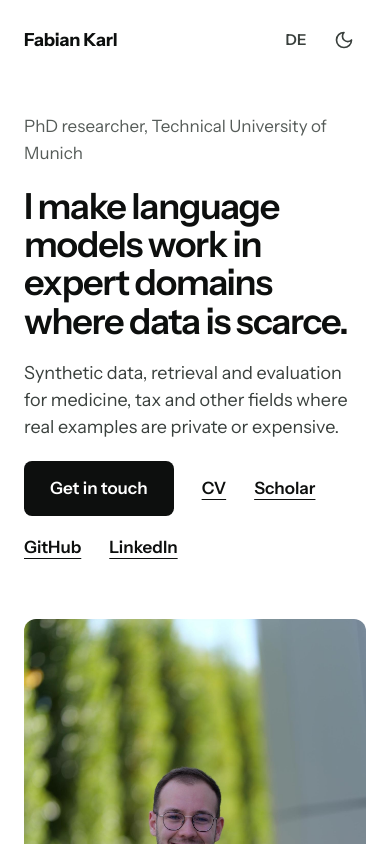
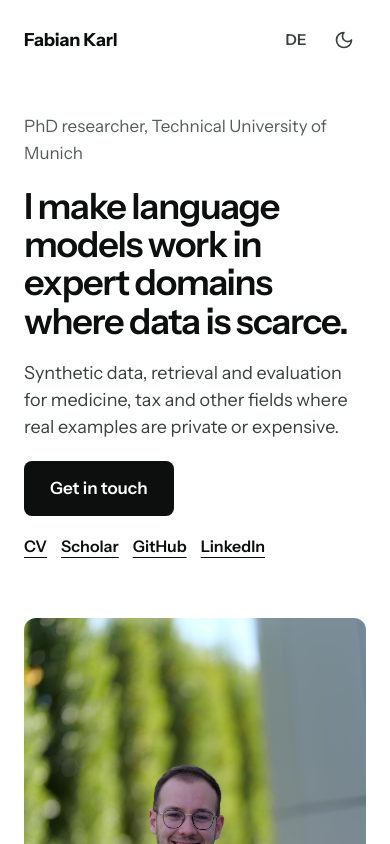
Before and after one commit to FKarl/portfolio-website, a Next.js app: page / in a window 390 px wide. Shown: the top 844 px of the page. Built offline with nearby package versions, Linux system fonts and the light colour scheme; no server answers.

Commit message:
Keep hero profile links on one line
Group the CV and profile links so they wrap together below the button,
tighten their spacing on phones and shorten the German button label.

```diff
--- a/app/globals.css
+++ b/app/globals.css
@@ -94,6 +94,7 @@
 .hero h1 { margin: 0; font-size: clamp(36px, 4.6vw, 60px); font-weight: 600; line-height: 1.06; letter-spacing: -0.035em; }
 .hero-lead { margin: 0; font-size: clamp(18px, 1.7vw, 20px); line-height: 1.5; color: var(--ink-2); max-width: 520px; }
 .hero-links { display: flex; flex-wrap: wrap; gap: 8px 28px; align-items: center; }
+.hero-profiles { display: flex; flex-wrap: wrap; gap: 0 24px; }
 .hero-links .ulink { color: var(--ink); }
 .hero-links .ulink:hover { color: var(--accent); }
 .btn { background: var(--ink); color: var(--bg); font-weight: 600; padding: 14px 26px; border-radius: var(--r-sm); display: inline-block; }
@@ -199,3 +200,7 @@
 .footer-nav a { color: #e4e8e5; padding-block: 10px; }
 .footer-nav a:hover { color: var(--footer-accent); }
 .footer-note { color: #b4bbb7; }
+
+@media (max-width: 480px) {
+  .hero-profiles { gap: 0 14px; font-size: 16px; }
+}
--- a/components/hero.tsx
+++ b/components/hero.tsx
@@ -14,10 +14,12 @@ export function Hero() {
         <p className="hero-lead">{t.hero.lead}</p>
         <div className="hero-links">
           <a className="btn" href={`mailto:${LINKS.email}`}>{t.hero.cta}</a>
-          <a className="ulink" href={LINKS.cv}>{t.hero.cv}</a>
-          <a className="ulink" href={LINKS.scholar} target="_blank" rel="noopener">Scholar</a>
-          <a className="ulink" href={LINKS.github} target="_blank" rel="noopener">GitHub</a>
-          <a className="ulink" href={LINKS.linkedin} target="_blank" rel="noopener">LinkedIn</a>
+          <span className="hero-profiles">
+            <a className="ulink" href={LINKS.cv}>{t.hero.cv}</a>
+            <a className="ulink" href={LINKS.scholar} target="_blank" rel="noopener">Scholar</a>
+            <a className="ulink" href={LINKS.github} target="_blank" rel="noopener">GitHub</a>
+            <a className="ulink" href={LINKS.linkedin} target="_blank" rel="noopener">LinkedIn</a>
+          </span>
         </div>
       </div>
       {/* eslint-disable-next-line @next/next/no-img-element */}
--- a/lib/i18n.ts
+++ b/lib/i18n.ts
@@ -129,7 +129,7 @@ const de: I18nContent = {
     kicker: "Doktorand, Technische Universität München",
     h1: "Ich mache Sprachmodelle nutzbar für Fachgebiete, in denen Daten knapp sind.",
     lead: "Synthetische Daten, Retrieval und Evaluation für Medizin, Steuern und andere Bereiche, in denen echte Beispiele vertraulich oder teuer sind.",
-    cta: "Kontakt aufnehmen",
+    cta: "Kontakt",
     cv: "Lebenslauf",
     photoAlt: "Porträt von Fabian Karl",
   },
```
